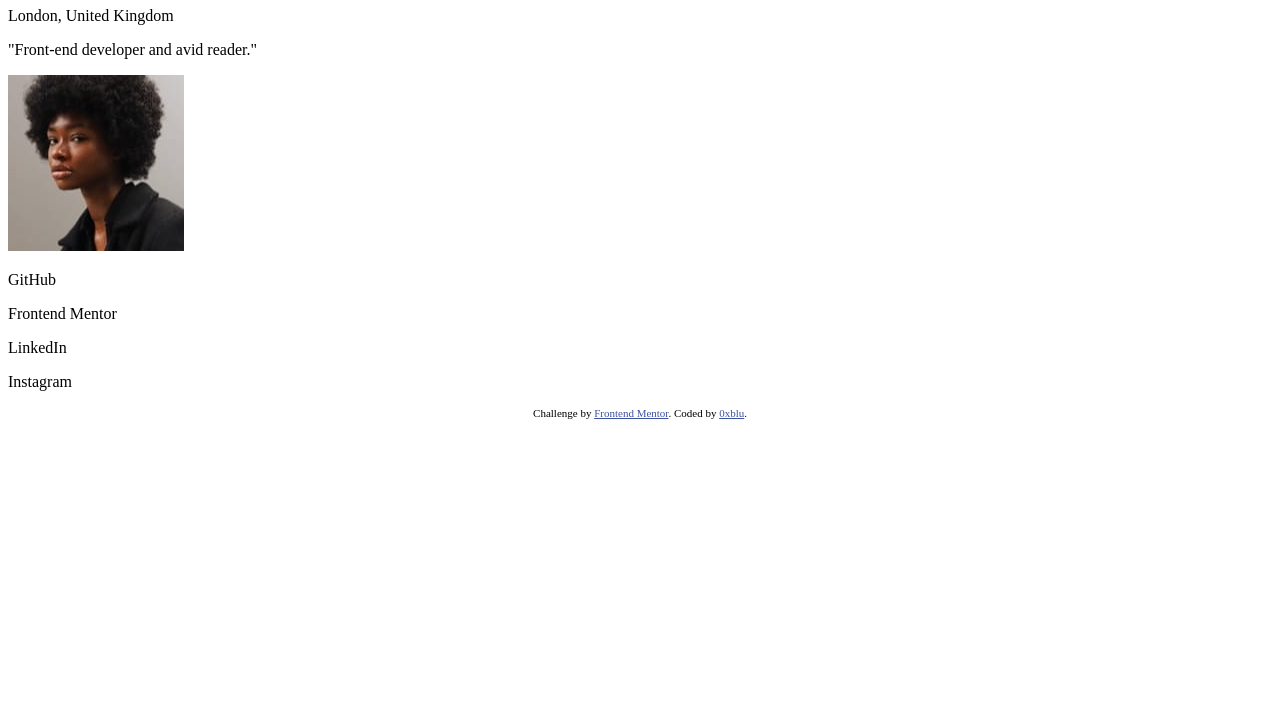
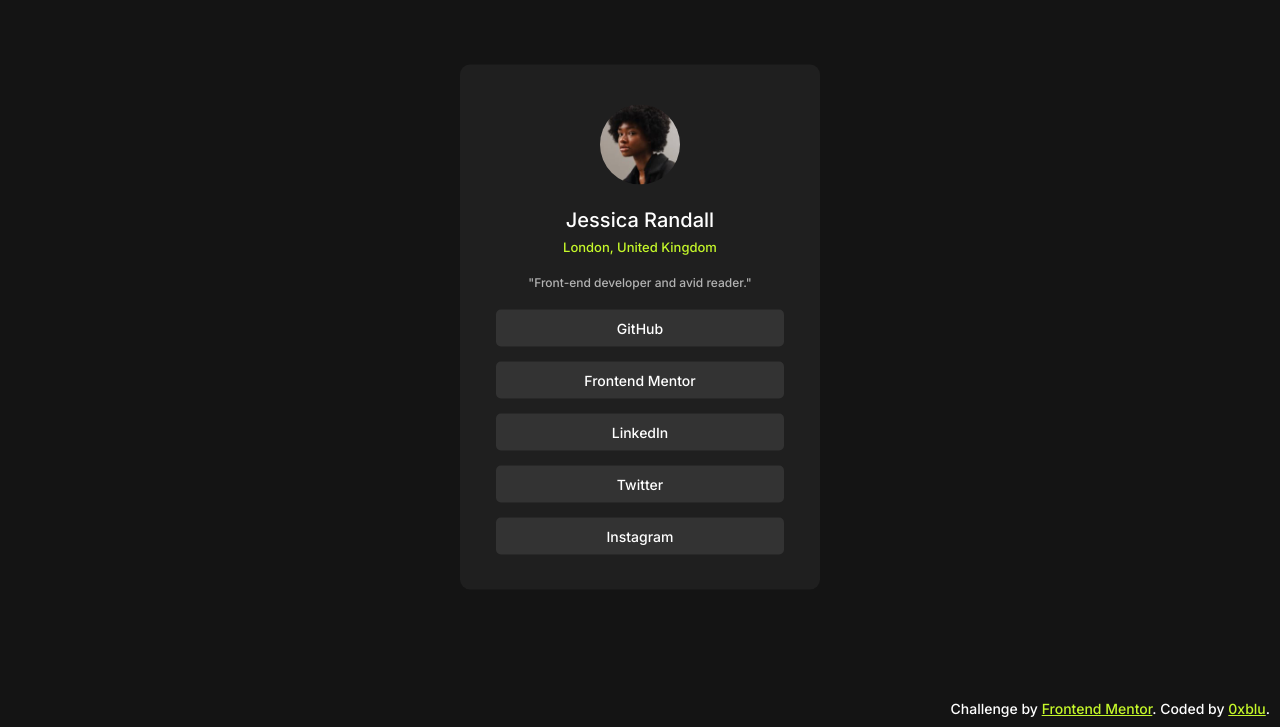
Before and after one commit to 0xblu/social-links, a plain HTML site: page index.html in a window 1280 px wide. Shown: the part 73-800 px from the top of the page. Drawn offline with Linux system fonts and the light colour scheme.

Commit message:
style completed

```diff
--- a/index.html
+++ b/index.html
@@ -1,53 +1,41 @@
 <!DOCTYPE html>
 <html lang="en">
+
 <head>
   <meta charset="UTF-8" />
   <meta name="viewport" content="width=device-width, initial-scale=1.0" />
   <!-- displays site properly based on user's device -->
 
+  <link rel="icon" type="image/png" sizes="32x32" href="./assets/images/favicon-32x32.png" />
+  <link rel="stylesheet" href="styles.css" />
+  <title>Frontend Mentor | Social links profile</title>
+  <link rel="preconnect" href="https://fonts.googleapis.com">
+  <link rel="preconnect" href="https://fonts.gstatic.com" crossorigin>
   <link
-      rel="icon"
-      type="image/png"
-      sizes="32x32"
-      href="./assets/images/favicon-32x32.png"
-    />
+    href="https://fonts.googleapis.com/css2?family=Inter:ital,opsz,wght@0,14..32,100..900;1,14..32,100..900&display=swap"
+    rel="stylesheet">
+  <!-- Feel free to remove these styles or customise in your own stylesheet 👍 -->
+</head>
 
-    <title>Frontend Mentor | Social links profile</title>
-
-    <!-- Feel free to remove these styles or customise in your own stylesheet 👍 -->
-    <style>
-      .attribution {
-        font-size: 11px;
-        text-align: center;
-      }
-      .attribution a {
-        color: hsl(228, 45%, 44%);
-      }
-    </style>
-  </head>
 <body>
   <div class="main">
     <div class="container-profile">
+      <img class="image-author" src="./assets/images/avatar-jessica.jpeg" alt="Image author" />
       <h1 class="name">Jessica Randall</h1>
       <p class="location">London, United Kingdom</p>
       <p class="description">"Front-end developer and avid reader."</p>
-        <img
-          class="image-author"
-          src="./assets/images/avatar-jessica.jpeg"
-          alt="Image author"
-        />
-
-        <p class="link">GitHub</p>
-        <p class="link">Frontend Mentor</p>
-        <p class="link">LinkedIn</p>
-        <p class="link">Instagram</p>
+      <button class="link">GitHub</button>
+      <button class="link">Frontend Mentor</button>
+      <button class="link">LinkedIn</button>
+      <button class="link">Twitter</button>
+      <button class="link">Instagram</button>
     </div>
     <div class="attribution">
       Challenge by
-        <a href="https://www.frontendmentor.io?ref=challenge" target="_blank"
-          >Frontend Mentor</a
-        >. Coded by <a href="https://github.com/0xblu">0xblu</a>.
+      <a href="https://www.frontendmentor.io?ref=challenge" target="_blank">Frontend Mentor</a>. Coded by <a
+        href="https://github.com/0xblu">0xblu</a>.
     </div>
   </div>
 </body>
+
 </html>
--- /dev/null
+++ b/styles.css
@@ -0,0 +1,73 @@
+* {
+  margin: 0;
+  padding: 0;
+  box-sizing: border-box;
+  font-family: "Inter";
+  font-size: 14px;
+  font-weight: 500;
+  color: hsl(0, 0%, 100%);
+  text-align: center;
+}
+
+.attribution a {
+  color: hsl(75, 94%, 57%);
+}
+.main {
+  background-color: hsl(0, 0%, 8%);
+  height: 100vh;
+}
+.container-profile {
+  background-color: hsl(0, 0%, 12%);
+  width: 90%;
+  max-width: 360px;
+  position: absolute;
+  top: 50%;
+  left: 50%;
+  transform: translate(-50%, -50%);
+  border-radius: 10px;
+  padding-bottom: 20px;
+}
+.image-author {
+  border-radius: 50%;
+  width: 80px;
+  margin: 40px 0px 20px 0px;
+}
+.name {
+  margin-bottom: 7px;
+  font-size: 20px;
+}
+.location {
+  color: hsl(75, 94%, 57%);
+  margin-bottom: 20px;
+  font-size: 13px;
+}
+.description {
+  color: hsl(0, 0%, 70%);
+  margin-bottom: 20px;
+  font-size: 12px;
+}
+
+.link {
+  display: block;
+  text-align: center;
+  margin: auto;
+  border: 0;
+  padding: 10px;
+  background-color: hsl(0, 0%, 20%);
+  width: 80%;
+  margin-bottom: 15px;
+  border-radius: 5px;
+  transition: all 0.2s;
+}
+.link:hover {
+  background-color: hsl(75, 94%, 57%);
+  cursor: pointer;
+  color: hsl(0, 0%, 20%);
+}
+.attribution {
+  position: absolute;
+  bottom: 10px;
+  right: 10px;
+  margin-left: 8px;
+  text-align: center;
+}
```
Lines whose indentation alone changed are shown as unchanged.
